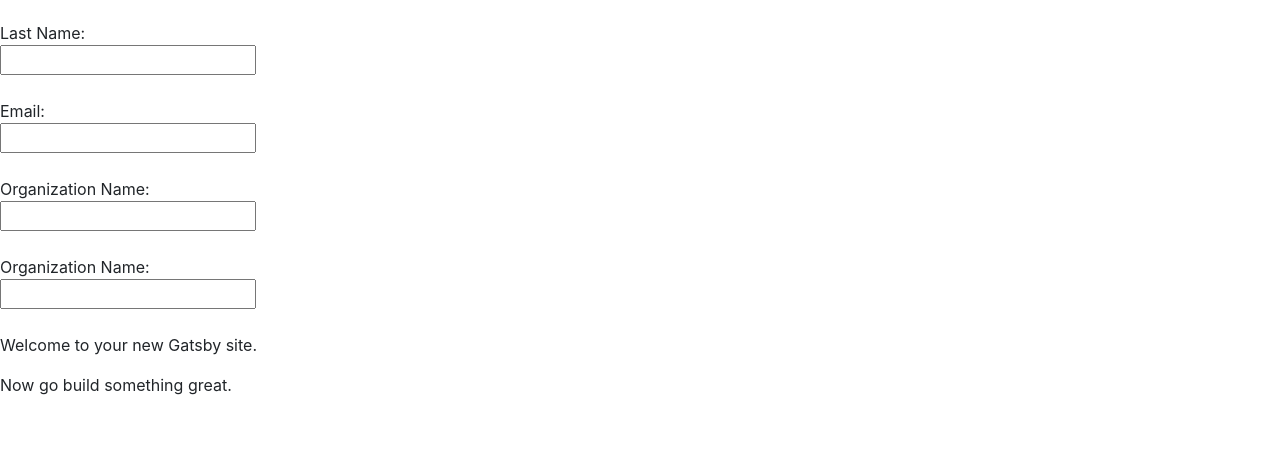
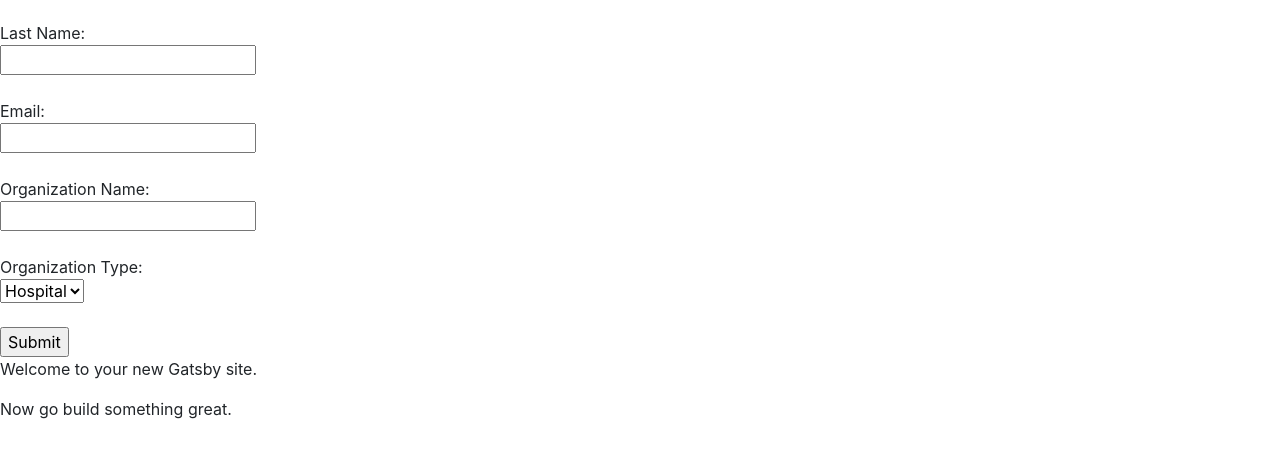
Before and after one commit to ProvideOurHeroes/website, a Gatsby site: page /request-ppe in a window 1280 px wide. Shown: the part 201-658 px from the top of the page. Built offline with nearby package versions, Linux system fonts and the light colour scheme; Gatsby itself is replaced by a stand-in of ours.

Commit message:
Added submit button so I can test form submission.

```diff
--- a/src/pages/request-ppe.js
+++ b/src/pages/request-ppe.js
@@ -81,10 +81,14 @@ class RequestPPE extends React.Component {
           </p>
           <p>
             <label>
-              Organization Name:<br />
-              <input type="text" name="organization_name" onChange={this.handleChange} />
+              Organization Type:<br />
+              <select value="Select Type" name="organization_type" onChange={this.handleChange}>
+                <option value="Hospital">Hospital</option>
+                <option value="School">School</option>
+              </select>
             </label>
           </p>
+          <input type="submit" value="Submit" />
         </form>
         <p>Welcome to your new Gatsby site.</p>
         <p>Now go build something great.</p>
```
